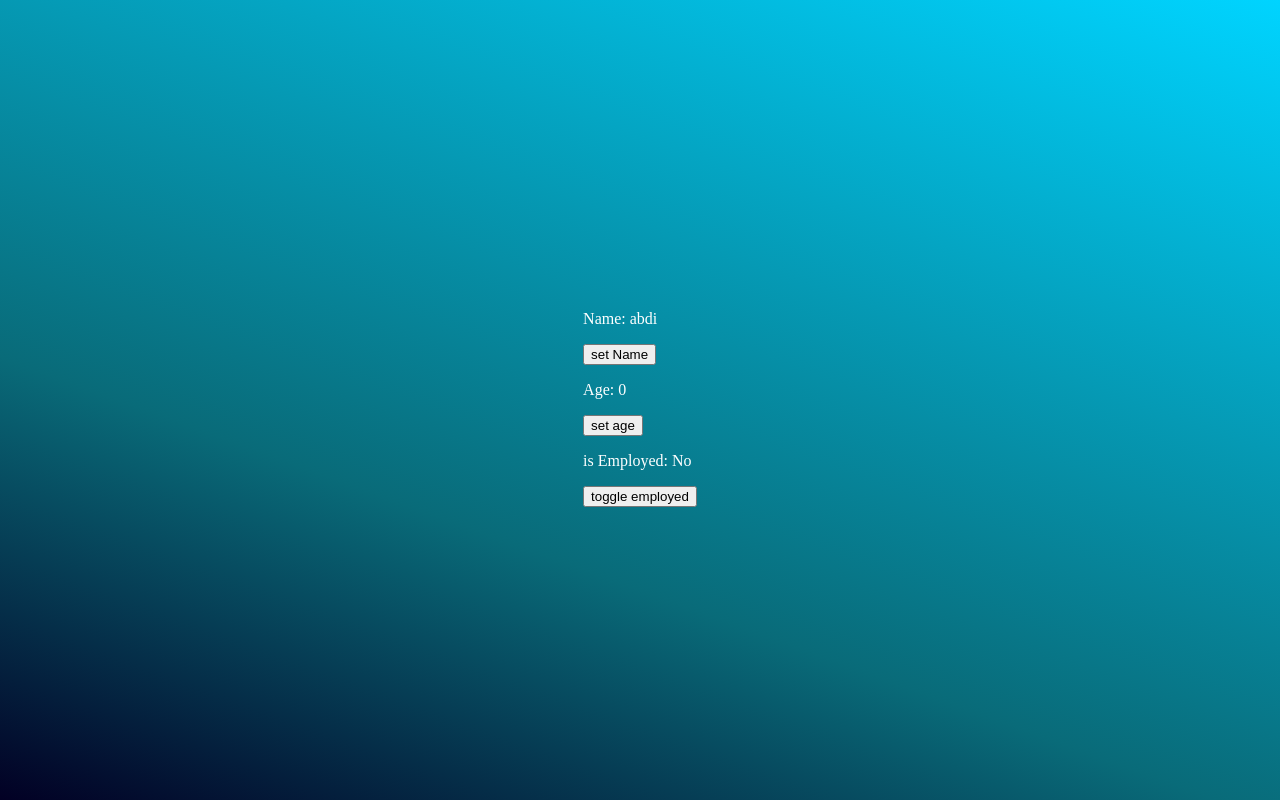
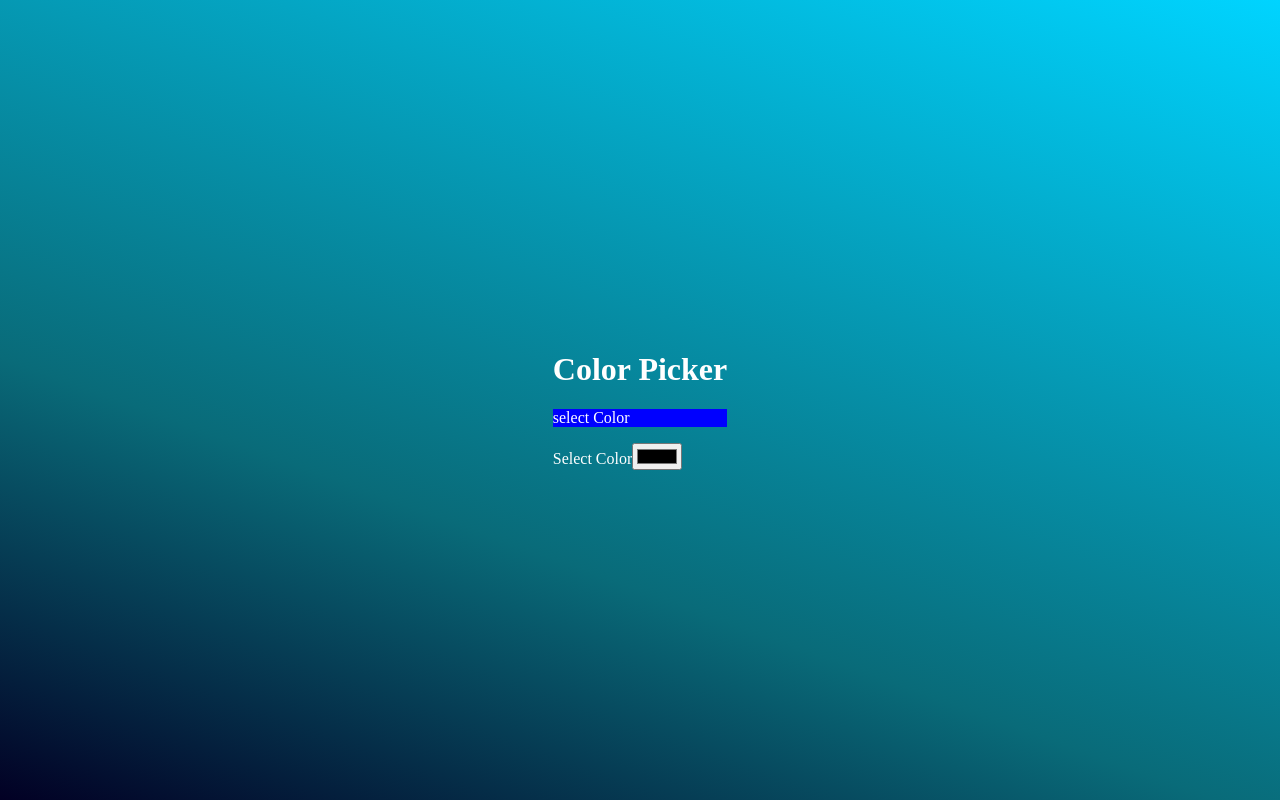
Before and after one commit to AbdiAhmed6457/REACT, a React (Vite) app in the folder my-react-app/: page / in a window 1280 px wide. Built offline with nearby package versions, Linux system fonts and the light colour scheme.

Commit message:
counter react

```diff
--- a/my-react-app/src/App.jsx
+++ b/my-react-app/src/App.jsx
@@ -1,10 +1,13 @@
 import Card from "./Card";
 import Button from "./Button";
+import Counter from "./Counter";
+import Color from "./Color";
 function App() {
 
   return (
     <>
-      <Button/>
+
+      <Color/>
     </>
   );
 }
--- /dev/null
+++ b/my-react-app/src/Color.jsx
@@ -0,0 +1,24 @@
+import { useState } from "react";
+
+function Color() {
+      const [color, setColor]  = useState("blue")
+
+      const handleColor = (e) => {
+        setColor(e.target.value);
+      }
+    return(
+
+          <div className="color-picker-container">
+            <h1>Color Picker</h1>
+            <div className="color-display" style={{backgroundColor: color}}>
+              <p>select Color</p>
+            </div>
+
+            <label htmlFor=""> Select Color</label>
+            <input type="color" value={color} onChange={handleColor}/>
+          </div>
+
+    )
+}
+
+export default Color;
--- /dev/null
+++ b/my-react-app/src/Counter.jsx
@@ -0,0 +1,33 @@
+import { useState } from "react";
+
+function Counter() {
+    const [count, setCounter] = useState(0);
+
+    const styleP = {
+        backgroundColor: "yellow", // Fixed spelling mistake
+        fontSize: "3rem",
+        fontWeight: "bold",
+        cursor: "pointer",
+        padding: "10px",
+        textAlign: "center"
+      };
+
+      const increaseHandle = () => {
+        setCounter(count + 1);
+      };
+
+      const decreaseHandle = () => {
+        setCounter(count - 1);
+      };
+
+    return(
+        <>
+           <p style={styleP}>{count}</p>
+           <button onClick={increaseHandle}>Increase</button>
+           <button onClick={decreaseHandle}>Decrease</button>
+        </>
+    )
+
+}
+
+export default Counter;
```
